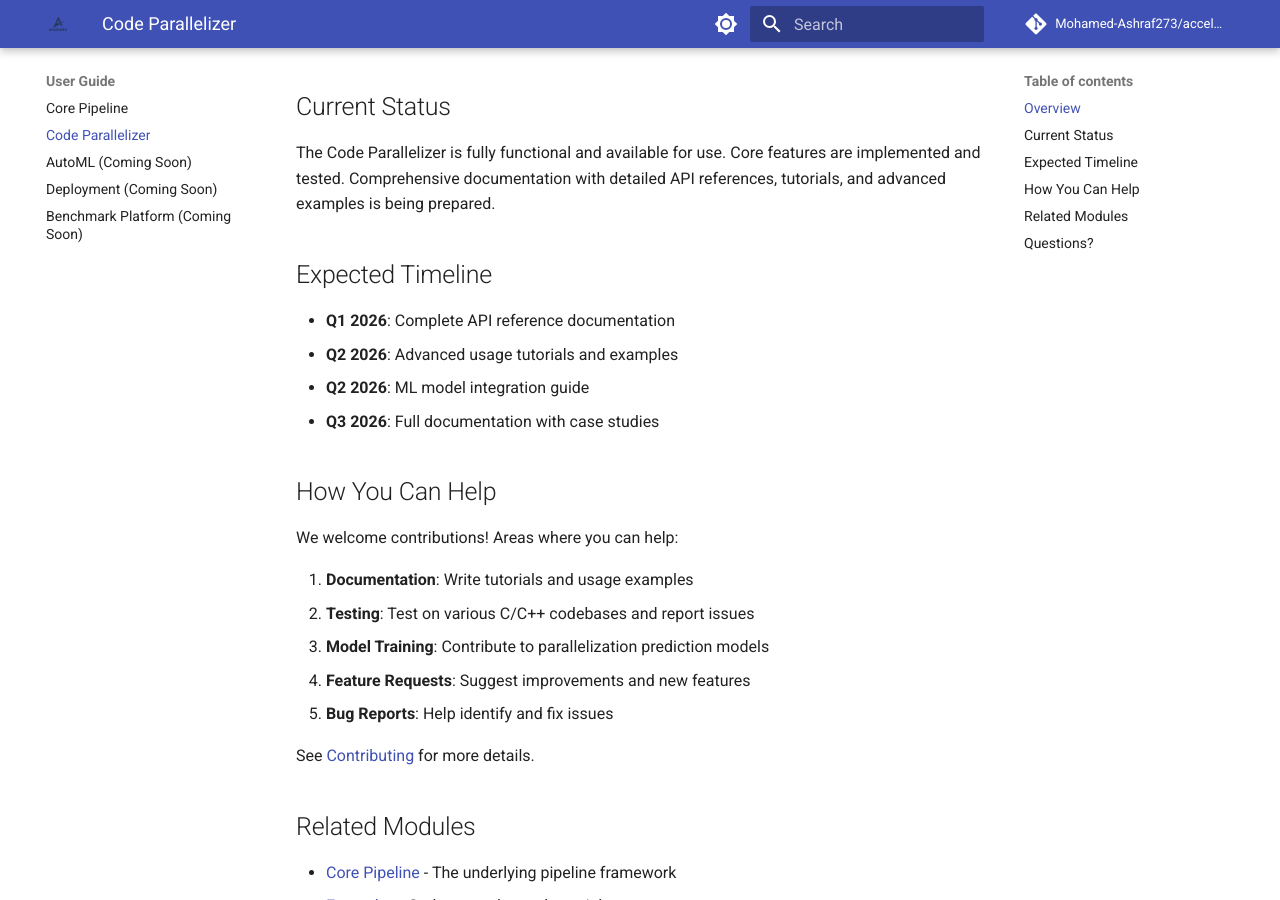
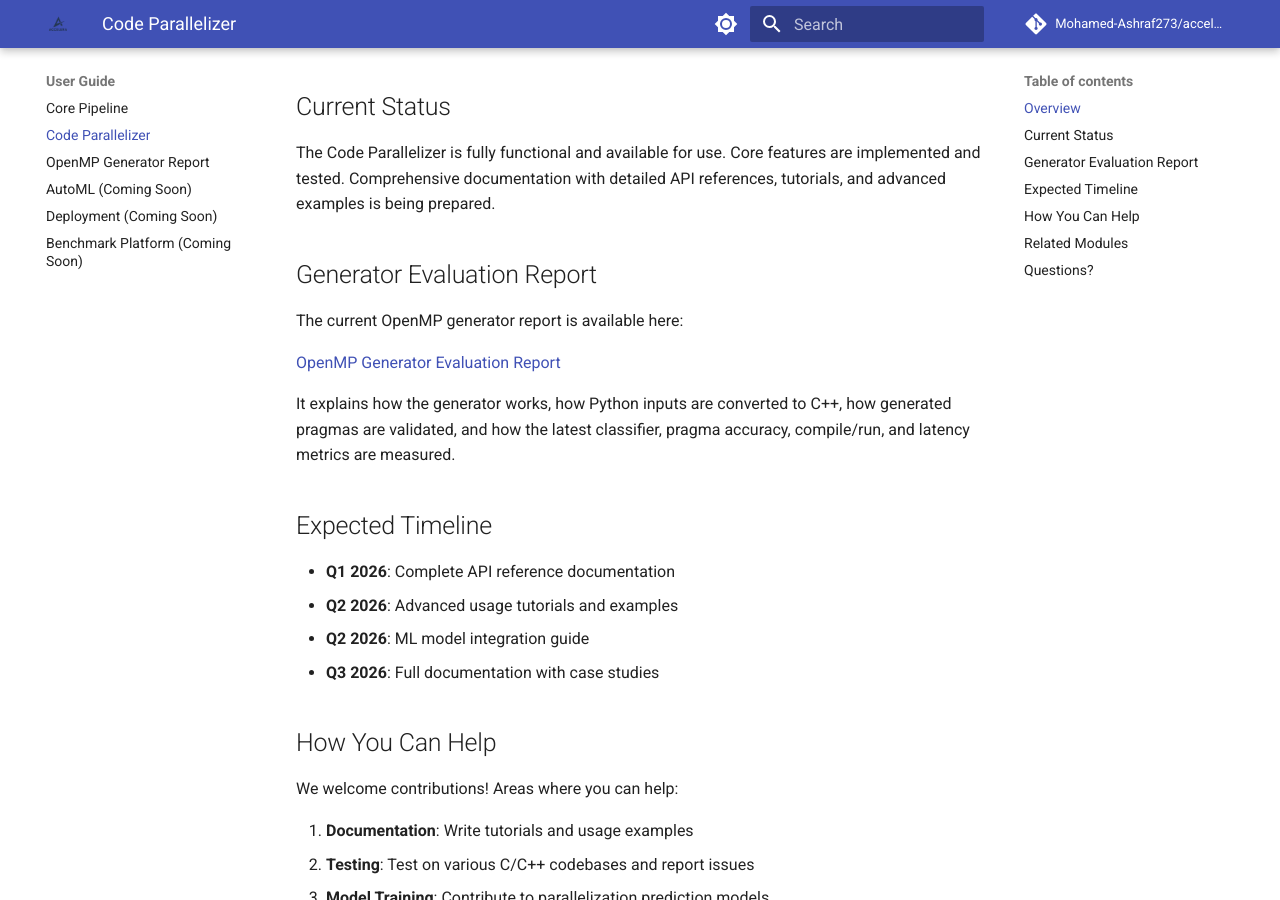
Before and after one commit to Mohamed-Ashraf273/accelera, an MkDocs documentation site: the page built from docs/code-parallelizer.md, in a window 1280 px wide and 900 px high, scrolled down 701 px. Built offline with MkDocs 1.6.1 and Material for MkDocs 9.7.7, drawn with Linux system fonts in a browser that asks for light colours; comment, search, counter and statistics services are not loaded.

Commit message:
modify docs

```diff
--- a/docs/code-parallelizer.md
+++ b/docs/code-parallelizer.md
@@ -21,6 +21,16 @@ The Code Parallelizer uses Clang's AST infrastructure to:
 ## Current Status
 
 The Code Parallelizer is fully functional and available for use. Core features are implemented and tested. Comprehensive documentation with detailed API references, tutorials, and advanced examples is being prepared.
+
+## Generator Evaluation Report
+
+The current OpenMP generator report is available here:
+
+[OpenMP Generator Evaluation Report](current-generator-report.md)
+
+It explains how the generator works, how Python inputs are converted to C++,
+how generated pragmas are validated, and how the latest classifier, pragma
+accuracy, compile/run, and latency metrics are measured.
 
 ## Expected Timeline
 
--- a/mkdocs.yml
+++ b/mkdocs.yml
@@ -41,6 +41,7 @@ nav:
   - User Guide:
       - Core Pipeline: core-pipeline.md
       - Code Parallelizer: code-parallelizer.md
+      - OpenMP Generator Report: current-generator-report.md
       - AutoML (Coming Soon): automl.md
       - Deployment (Coming Soon): deployment.md
       - Benchmark Platform (Coming Soon): benchmark.md
```
